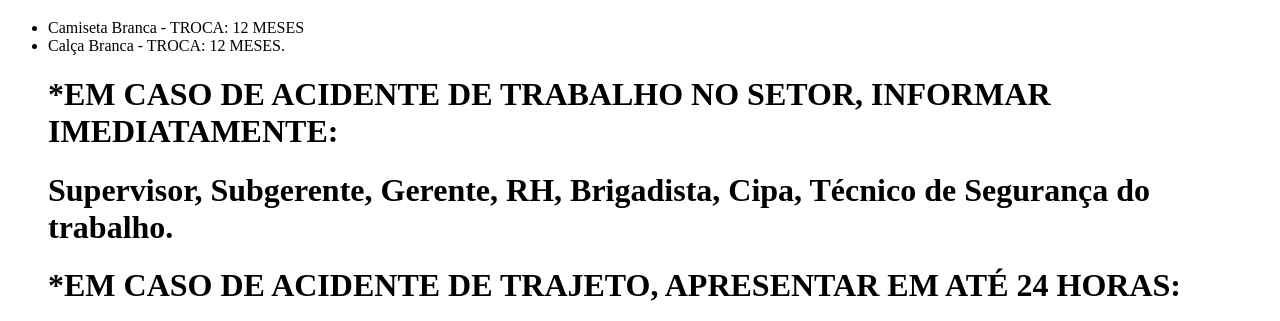
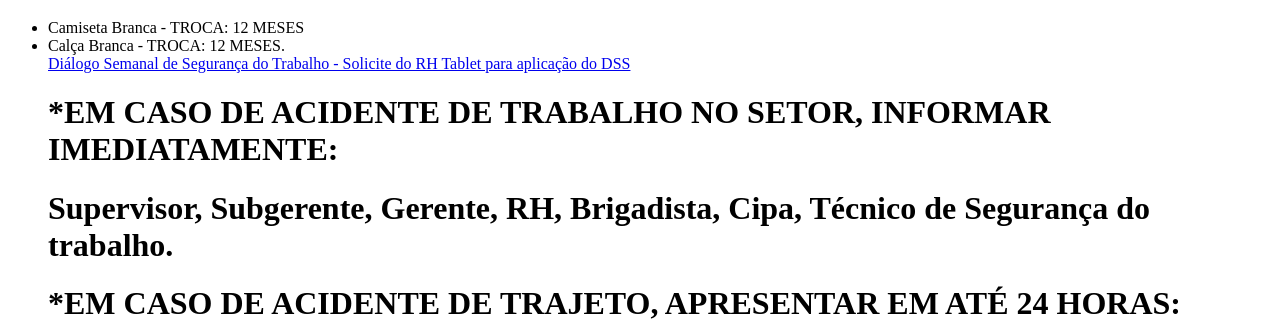
Before and after one commit to sesmtsantacatarinabr/acougue, a plain HTML site: page index.html in a window 1280 px wide. Shown: the part 497-818 px from the top of the page. Drawn offline with Linux system fonts and the light colour scheme.

Commit message:
Update index.html

```diff
--- a/index.html
+++ b/index.html
@@ -29,6 +29,7 @@
             <h1> UNIFORMES </h1>
             <li> Camiseta Branca - TROCA: 12 MESES </li>
             <li> Calça Branca - TROCA: 12 MESES. </li>
+            <a href="https://autenticven.github.io/dss/">Diálogo Semanal de Segurança do Trabalho - Solicite do RH Tablet para aplicação do DSS</a>
 
             <h1> *EM CASO DE ACIDENTE DE TRABALHO NO SETOR, INFORMAR IMEDIATAMENTE: </h1>
             <h1> Supervisor, Subgerente, Gerente, RH, Brigadista, Cipa, Técnico de Segurança do trabalho. </h1>
```
